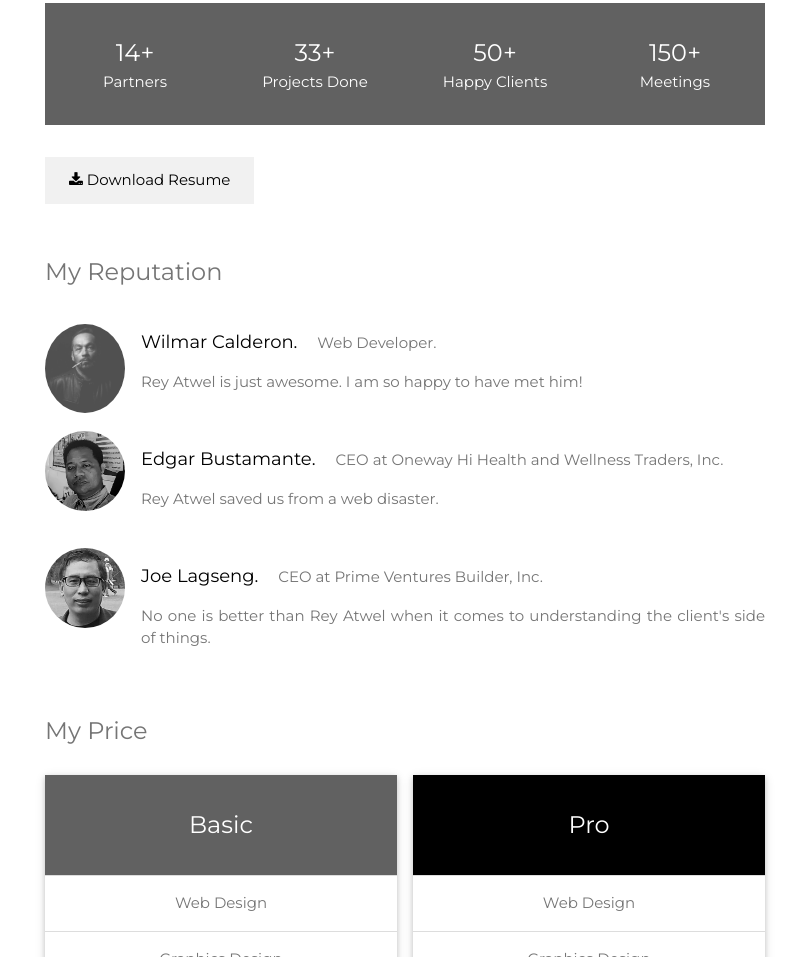
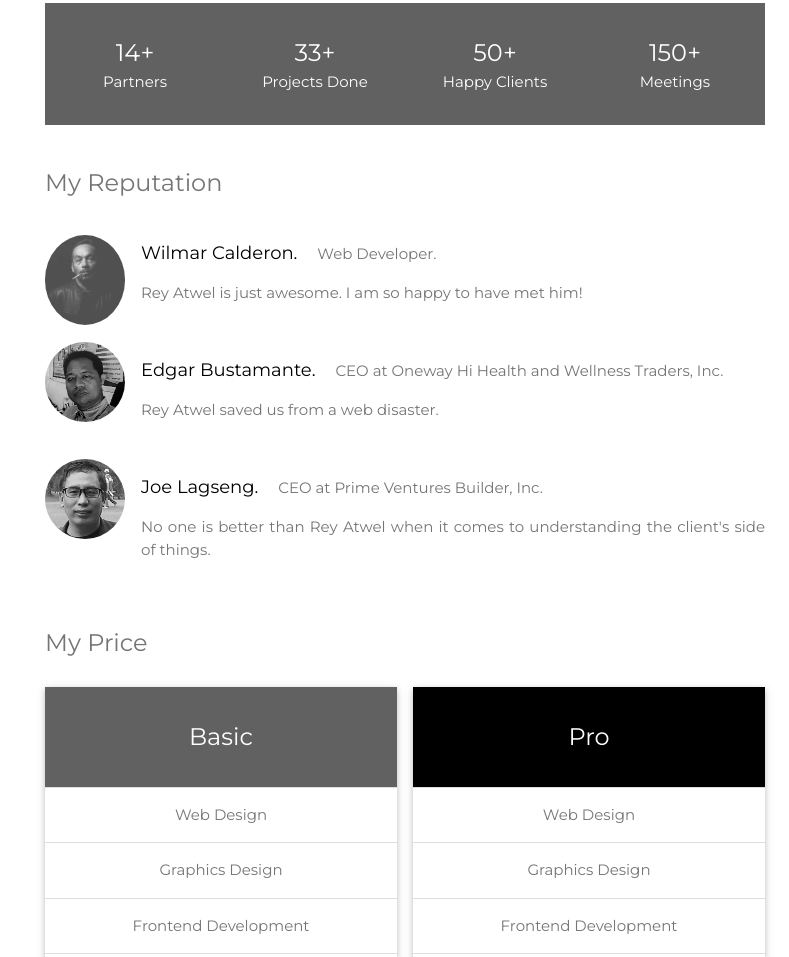
Before and after one commit to reyatwel/reyatwel.github.io, a plain HTML site: page index.html in a window 1280 px wide. Shown: the part 2213-3170 px from the top of the page, without its empty margins (491-1280 px from the left). Drawn offline with Linux system fonts and the light colour scheme.

Commit message:
Removed the button for "Download Resume" within "About" section

```diff
--- a/index.html
+++ b/index.html
@@ -128,10 +128,6 @@
                 Meetings
             </div>
         </div>
-
-        <button class="rey-button rey-light-grey rey-padding-large rey-section">
-            <i class="fa fa-download"></i> Download Resume
-        </button>
 
         <!-- Testimonials -->
         <h3 class="rey-padding-24">My Reputation</h3>
```
